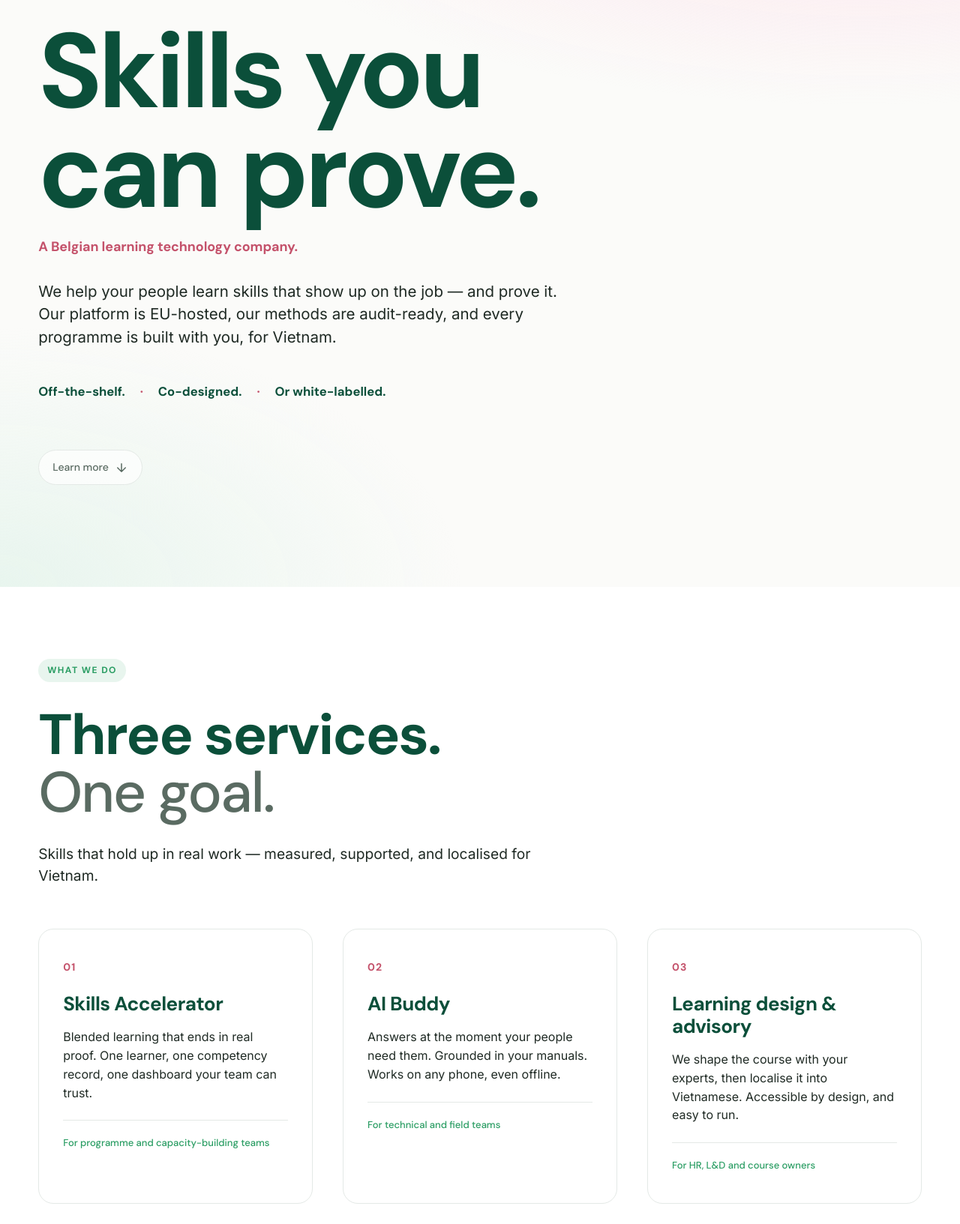
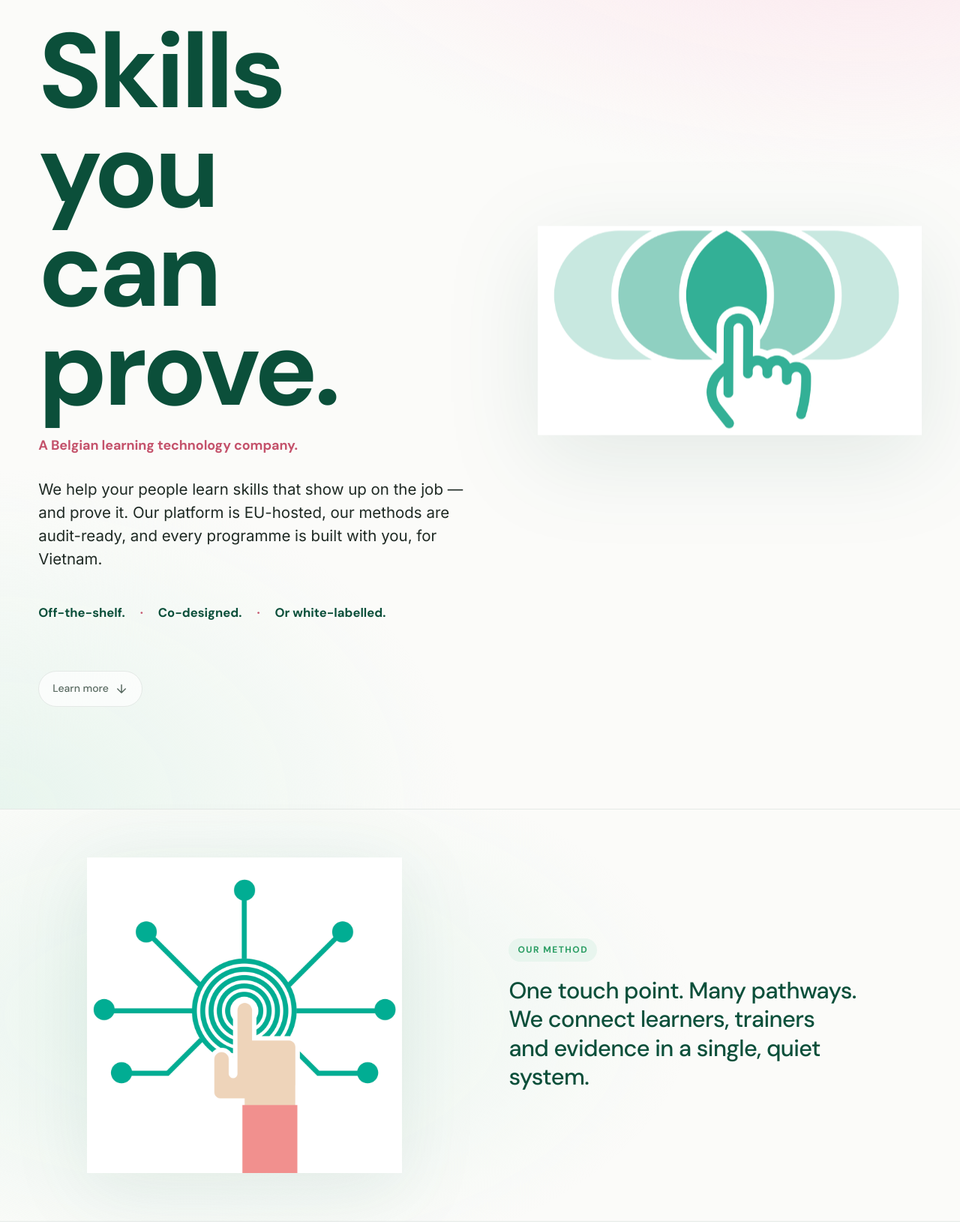
Before and after one commit to Thuy-hub-source/fit-vietnam-2026, a plain HTML site: page index.html in a window 1280 px wide. Shown: the part 248-1881 px from the top of the page at 75% size. Drawn offline with Linux system fonts and the light colour scheme.

Commit message:
Add real Notion portfolio visuals: hero split, method band, rich case cards (LKDF/EATG/Legend)

```diff
--- a/i18n.js
+++ b/i18n.js
@@ -22,6 +22,10 @@ window.I18N = {
       sub: "We help your people learn skills that show up on the job — and prove it. Our platform is EU-hosted, our methods are audit-ready, and every programme is built with you, for Vietnam.",
       modes: ["Off-the-shelf.", "Co-designed.", "Or white-labelled."],
       scroll: "Learn more",
+    },
+    band: {
+      eyebrow: "Our method",
+      lede: "One touch point. Many pathways. We connect learners, trainers and evidence in a single, quiet system.",
     },
     what: {
       eyebrow: "What we do",
@@ -62,10 +66,9 @@ window.I18N = {
       quote: "High-quality work — well-organized and engaging deliverables that sparked significant interest among colleagues.",
       cite: "LKDF, UNIDO",
       cases: [
-        { h: "Sustainability skills — Kenya Dairies (2026)", p: "UNIDO LKDF Skills Accelerator pilot with Kenya Dairies; adaptable across regions and sectors." },
-        { h: "Inclusive transport — CMRL, India (2026)", p: "ADB Inclusive Transport Challenge: BraillePath metro-navigation pilot with Nethrodaya." },
-        { h: "Global leadership — Legend Biotech", p: "People-manager pathways with cases, assessments and facilitator guidance across EU, USA and China." },
-        { h: "Safety at scale — Ineos / Praxis", p: "Safety learning for 3,000+ employees across BE/FR/UK; supporting certification and compliance." },
+        { img: "images/case-lkdf.jpg", h: "UNIDO LKDF — Sustainability skills", p: "46 sustainability modules with Train-the-Trainer for TVET students and agro-processing SMEs. Scalable across regions and sectors." },
+        { img: "images/case-eatg.png", h: "EATG — STEP-UP MOOC", p: "24 online modules on HIV prevention, localised EN & RU with dedicated Ukrainian access. Reaching thousands of activists and healthcare professionals across Europe and Southeast Asia." },
+        { img: "images/case-legend.jpg", h: "Legend Biotech — Legendary Manager Program", p: "8-module people-manager pathway delivered across USA, Europe and China. Facilitator guides for HRBPs and L&D, participant handouts, certificates and invitations." },
       ],
     },
     partners: {
@@ -154,6 +157,10 @@ window.I18N = {
       modes: ["Có sẵn.", "Đồng thiết kế.", "Hoặc gắn thương hiệu riêng."],
       scroll: "Tìm hiểu thêm",
     },
+    band: {
+      eyebrow: "Phương pháp của chúng tôi",
+      lede: "Một điểm tiếp xúc. Nhiều lộ trình. Chúng tôi kết nối học viên, giảng viên và bằng chứng trong một hệ thống duy nhất và nhẹ nhàng.",
+    },
     what: {
       eyebrow: "Chúng tôi làm gì",
       titleA: "Ba dịch vụ.",
@@ -193,10 +200,9 @@ window.I18N = {
       quote: "Chất lượng cao — sản phẩm bàn giao được tổ chức tốt và hấp dẫn, thu hút sự quan tâm đáng kể từ đồng nghiệp.",
       cite: "LKDF, UNIDO",
       cases: [
-        { h: "Kỹ năng bền vững — Kenya Dairies (2026)", p: "Thí điểm Skills Accelerator của UNIDO LKDF cùng Kenya Dairies; có thể nhân rộng cho các khu vực và ngành khác." },
-        { h: "Giao thông toàn diện — CMRL, Ấn Độ (2026)", p: "ADB Inclusive Transport Challenge: thí điểm BraillePath dẫn đường tàu điện ngầm cùng Nethrodaya." },
-        { h: "Lãnh đạo toàn cầu — Legend Biotech", p: "Lộ trình cho quản lý con người với tình huống, đánh giá và hướng dẫn giảng viên tại EU, Mỹ và Trung Quốc." },
-        { h: "An toàn ở quy mô lớn — Ineos / Praxis", p: "Đào tạo an toàn cho hơn 3.000 nhân viên tại BE/FR/UK; hỗ trợ chứng nhận và tuân thủ." },
+        { img: "images/case-lkdf.jpg", h: "UNIDO LKDF — Kỹ năng bền vững", p: "46 mô-đun về tính bền vững kèm đào tạo giảng viên nguồn cho học viên TVET và doanh nghiệp chế biến nông sản. Có thể nhân rộng cho nhiều khu vực và ngành." },
+        { img: "images/case-eatg.png", h: "EATG — STEP-UP MOOC", p: "24 mô-đun trực tuyến về phòng chống HIV, bản địa hoá EN & RU và có quyền truy cập riêng cho tiếng Ukraina. Tiếp cận hàng ngàn nhà hoạt động và chuyên gia y tế tại Châu Âu và Đông Nam Á." },
+        { img: "images/case-legend.jpg", h: "Legend Biotech — Legendary Manager Program", p: "Lộ trình 8 mô-đun cho quản lý con người triển khai tại Mỹ, Châu Âu và Trung Quốc. Hướng dẫn giảng viên cho HRBP và L&D, tài liệu học viên, chứng chỉ và thư mời." },
       ],
     },
     partners: {
--- a/index.html
+++ b/index.html
@@ -44,7 +44,8 @@
 
   <!-- ============================ HERO / S1 ============================ -->
   <section class="slide slide--hero" id="top" data-slide="1">
-    <div class="slide__inner">
+    <div class="slide__inner hero-inner">
+      <div class="hero-copy">
         <div class="eyebrow eyebrow--rose" data-i18n="mission">FIT Vietnam trade mission · October 2026</div>
         <h1 class="hero-title"><span data-i18n="hero.title1">Skills you</span><br/><span data-i18n="hero.title2">can prove.</span></h1>
         <div class="hero-tagline" data-i18n="hero.tagline">A Belgian learning technology company.</div>
@@ -58,6 +59,21 @@
           <span data-i18n="hero.scroll">Learn more</span>
           <svg viewBox="0 0 24 24" width="18" height="18" fill="none" stroke="currentColor" stroke-width="2" stroke-linecap="round" stroke-linejoin="round"><path d="M12 5v14M5 12l7 7 7-7"/></svg>
         </a>
+      </div>
+      <div class="hero-media" aria-hidden="true">
+        <img src="images/hero.png" alt="" loading="eager" />
+      </div>
+    </div>
+  </section>
+
+  <!-- ============================ METHOD BAND (editorial) ============================ -->
+  <section class="band band--method reveal" aria-hidden="true">
+    <div class="band__inner">
+      <img class="band__img" src="images/method.png" alt="" loading="lazy" />
+      <div class="band__cap">
+        <div class="eyebrow" data-i18n="band.eyebrow">Our method</div>
+        <p class="band__lede" data-i18n="band.lede">One touch point. Many pathways. We connect learners, trainers and evidence in a single, quiet system.</p>
+      </div>
     </div>
   </section>
 
--- a/script.js
+++ b/script.js
@@ -101,7 +101,12 @@
     // Cases
     const cg = $("#caseGrid");
     cg.innerHTML = t.proof.cases
-      .map((c) => `<div class="case reveal"><h4>${c.h}</h4><p>${c.p}</p></div>`)
+      .map((c) => {
+        const media = c.img
+          ? `<div class="case__media"><img src="${c.img}" alt="" loading="lazy" /></div>`
+          : "";
+        return `<article class="case case--rich reveal">${media}<div class="case__body"><h4>${c.h}</h4><p>${c.p}</p></div></article>`;
+      })
       .join("");
 
     // Partner grid
--- a/styles.css
+++ b/styles.css
@@ -184,6 +184,36 @@ img, svg { display: block; max-width: 100%; }
     radial-gradient(80% 60% at 0% 100%, var(--mint) 0%, transparent 60%),
     var(--bg);
 }
+.hero-inner {
+  display: grid;
+  grid-template-columns: minmax(0, 1.15fr) minmax(0, 1fr);
+  align-items: center;
+  gap: clamp(32px, 6vw, 96px);
+}
+.hero-copy { min-width: 0; }
+.hero-media {
+  min-width: 0;
+  display: flex; align-items: center; justify-content: center;
+}
+.hero-media img {
+  width: 100%;
+  max-width: 520px;
+  height: auto;
+  filter: drop-shadow(0 30px 60px rgba(11,79,58,0.10));
+  animation: floatY 8s ease-in-out infinite;
+}
+@keyframes floatY {
+  0%, 100% { transform: translateY(0); }
+  50% { transform: translateY(-10px); }
+}
+@media (prefers-reduced-motion: reduce) {
+  .hero-media img { animation: none; }
+}
+@media (max-width: 900px) {
+  .hero-inner { grid-template-columns: 1fr; }
+  .hero-media { order: -1; margin-bottom: 8px; }
+  .hero-media img { max-width: 320px; }
+}
 .hero-title {
   font-family: var(--font-display); font-weight: 700;
   font-size: clamp(60px, 11vw, 168px);
@@ -227,6 +257,45 @@ img, svg { display: block; max-width: 100%; }
 .hero-scroll:hover { color: var(--deep); background: #fff; transform: translateY(-1px); }
 .hero-scroll svg { transition: transform .3s var(--ease-out); }
 .hero-scroll:hover svg { transform: translateY(2px); }
+
+/* ====================== METHOD BAND (editorial) ====================== */
+.band--method {
+  padding: clamp(48px, 8vh, 96px) var(--pad-x);
+  background:
+    radial-gradient(80% 100% at 20% 50%, var(--mint) 0%, transparent 65%),
+    var(--bg);
+  border-top: 1px solid var(--border);
+  border-bottom: 1px solid var(--border);
+}
+.band__inner {
+  max-width: var(--max);
+  margin: 0 auto;
+  display: grid;
+  grid-template-columns: minmax(0, 1fr) minmax(0, 1fr);
+  align-items: center;
+  gap: clamp(32px, 6vw, 88px);
+}
+.band__img {
+  width: 100%;
+  max-width: 420px;
+  height: auto;
+  justify-self: center;
+  filter: drop-shadow(0 20px 50px rgba(11,79,58,0.08));
+}
+.band__cap .eyebrow { margin-bottom: 20px; }
+.band__lede {
+  font-family: var(--font-display); font-weight: 500;
+  font-size: clamp(22px, 2.4vw, 34px);
+  line-height: 1.25;
+  letter-spacing: -0.02em;
+  color: var(--deep);
+  margin: 0;
+  max-width: 22ch;
+}
+@media (max-width: 900px) {
+  .band__inner { grid-template-columns: 1fr; gap: 32px; text-align: left; }
+  .band__img { max-width: 260px; }
+}
 
 /* =========================== WHAT =========================== */
 .slide--what { background: var(--surface); }
@@ -319,10 +388,11 @@ img, svg { display: block; max-width: 100%; }
 
 .case-grid {
   display: grid;
-  grid-template-columns: repeat(2, 1fr);
-  gap: 24px;
+  grid-template-columns: repeat(3, 1fr);
+  gap: 28px;
 }
-@media (max-width: 700px) { .case-grid { grid-template-columns: 1fr; } }
+@media (max-width: 900px) { .case-grid { grid-template-columns: repeat(2, 1fr); } }
+@media (max-width: 640px) { .case-grid { grid-template-columns: 1fr; } }
 
 .case {
   padding: 28px;
@@ -336,6 +406,46 @@ img, svg { display: block; max-width: 100%; }
   letter-spacing: -0.01em;
 }
 .case p { font-size: 15px; line-height: 1.5; color: var(--body); margin: 0; }
+
+/* Rich case card (with real image from Notion portfolio) */
+.case--rich {
+  padding: 0;
+  background: var(--surface);
+  border: 1px solid var(--border);
+  border-left: none;
+  border-radius: 18px;
+  overflow: hidden;
+  display: flex; flex-direction: column;
+  transition: transform .4s var(--ease-out), box-shadow .4s var(--ease-out);
+}
+.case--rich:hover {
+  transform: translateY(-4px);
+  box-shadow: 0 24px 50px -24px rgba(11, 79, 58, 0.18);
+}
+.case__media {
+  aspect-ratio: 4 / 3;
+  background: var(--mint);
+  overflow: hidden;
+  display: flex; align-items: center; justify-content: center;
+}
+.case__media img {
+  width: 100%; height: 100%;
+  object-fit: cover;
+  transition: transform .8s var(--ease-out);
+}
+.case--rich:hover .case__media img { transform: scale(1.03); }
+.case__body {
+  padding: 26px 26px 30px;
+}
+.case__body h4 {
+  font-family: var(--font-display); font-weight: 700;
+  font-size: 18px; line-height: 1.25;
+  color: var(--deep); margin: 0 0 12px;
+  letter-spacing: -0.015em;
+}
+.case__body p {
+  font-size: 15px; line-height: 1.55; color: var(--body); margin: 0;
+}
 
 /* =========================== PARTNERS =========================== */
 .slide--partners { background: var(--surface); }
@@ -575,6 +685,7 @@ body.presenting {
 body.presenting .nav,
 body.presenting .foot,
 body.presenting .slide--docs,
+body.presenting .band,
 body.presenting .hero-scroll { display: none !important; }
 
 body.presenting main,
```
Also changed, not shown: images/case-eatg.png (added), images/case-legend.jpg (added), images/case-lkdf.jpg (added), images/hero.png (added), images/method.png (added). Lines whose indentation alone changed are shown as unchanged.
